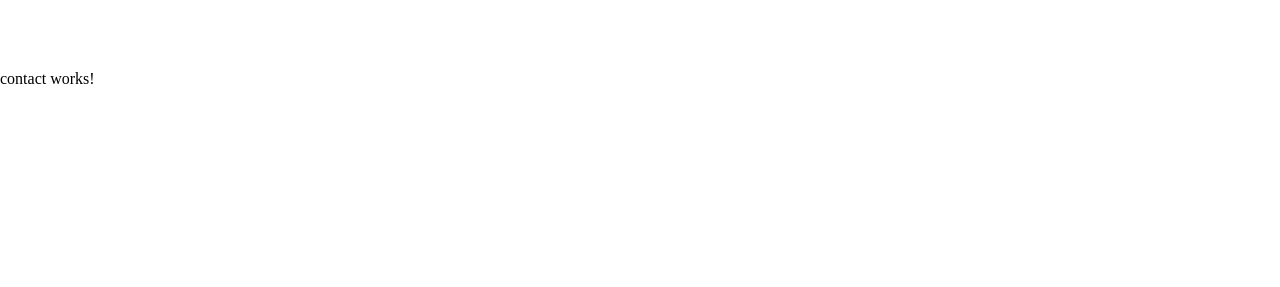
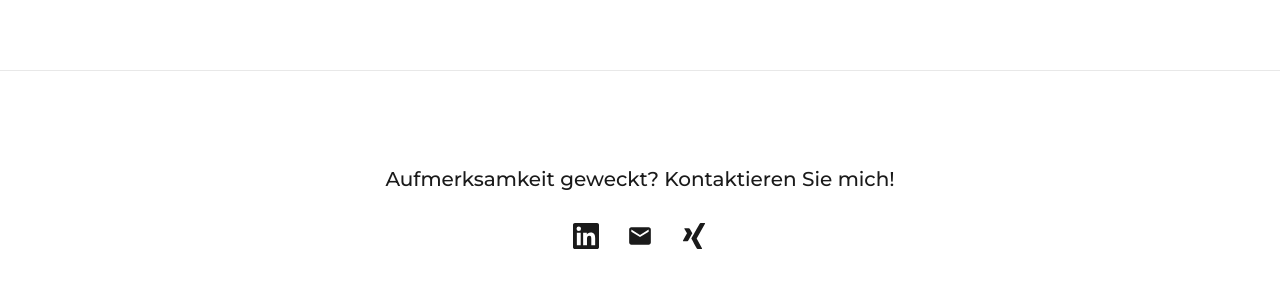
Before and after one commit to MotanuJora/onepager-persona, an Angular app: page / in a window 1280 px wide. Shown: the part 4080-4367 px from the top of the page. Before the commit the page ends 4168 px from the top, so only its background shows below. Built offline with nearby package versions, Linux system fonts and the light colour scheme.

Commit message:
Add contact section with tagline and social media links

```diff
--- a/src/app/contact/contact.css
+++ b/src/app/contact/contact.css
@@ -0,0 +1,41 @@
+.contact {
+    display: flex;
+    flex-direction: column;
+    align-items: center;
+    justify-content: center;
+    padding: 6rem;
+    background-color: #ffffff;
+    font-family: 'Montserrat', sans-serif;
+    border-top: 1px solid #e8e8e8;
+}
+
+.contact-tagline {
+    font-size: 1.25rem;
+    font-weight: 500;
+    color: #1a1a1a;
+    margin-bottom: 2rem;
+    text-align: center;
+}
+
+.contact-links {
+    display: flex;
+    align-items: center;
+    gap: 1.75rem;
+}
+
+.contact-icon {
+    color: #1a1a1a;
+    display: flex;
+    align-items: center;
+    justify-content: center;
+    transition: opacity 0.2s ease;
+}
+
+.contact-icon:hover {
+    opacity: 0.45;
+}
+
+.contact-icon svg {
+    width: 26px;
+    height: 26px;
+}
--- a/src/app/contact/contact.html
+++ b/src/app/contact/contact.html
@@ -1 +1,25 @@
-<p>contact works!</p>
+<section class="contact">
+  <p class="contact-tagline">Aufmerksamkeit geweckt? Kontaktieren Sie mich!</p>
+
+  <div class="contact-links">
+
+    <a href="https://www.linkedin.com/in/" target="_blank" aria-label="LinkedIn" class="contact-icon">
+      <svg xmlns="http://www.w3.org/2000/svg" viewBox="0 0 24 24" fill="currentColor">
+        <path d="M20.45 20.45h-3.554v-5.569c0-1.328-.027-3.037-1.852-3.037-1.853 0-2.136 1.445-2.136 2.939v5.667H9.354V9h3.414v1.561h.046c.477-.9 1.637-1.85 3.37-1.85 3.601 0 4.267 2.37 4.267 5.455v6.284zM5.337 7.433a2.062 2.062 0 0 1-2.063-2.065 2.064 2.064 0 1 1 2.063 2.065zm1.782 13.019H3.555V9h3.564v11.452zM22.225 0H1.771C.792 0 0 .774 0 1.729v20.542C0 23.227.792 24 1.771 24h20.451C23.2 24 24 23.227 24 22.271V1.729C24 .774 23.2 0 22.222 0h.003z"/>
+      </svg>
+    </a>
+
+    <a href="mailto:maximiliantertiuc@gmail.com" aria-label="E-Mail" class="contact-icon">
+      <svg xmlns="http://www.w3.org/2000/svg" viewBox="0 0 24 24" fill="currentColor">
+        <path d="M20 4H4c-1.1 0-2 .9-2 2v12c0 1.1.9 2 2 2h16c1.1 0 2-.9 2-2V6c0-1.1-.9-2-2-2zm0 4-8 5-8-5V6l8 5 8-5v2z"/>
+      </svg>
+    </a>
+
+    <a href="https://www.xing.com/profile/" target="_blank" aria-label="Xing" class="contact-icon">
+      <svg xmlns="http://www.w3.org/2000/svg" viewBox="0 0 24 24" fill="currentColor">
+        <path d="M18.188 0c-.517 0-.741.325-.927.66 0 0-7.455 13.224-7.702 13.657.015.024 4.919 9.023 4.919 9.023.17.308.436.66.967.66h3.454c.211 0 .375-.078.463-.22.089-.151.089-.346-.009-.536l-4.879-8.916c-.004-.006-.004-.016 0-.022L22.139.756c.095-.191.097-.387.006-.535C22.056.078 21.894 0 21.686 0h-3.498zM3.648 4.74c-.211 0-.385.074-.473.216-.09.149-.078.339.02.531l2.34 4.05c.004.01.004.016 0 .021L1.86 16.051c-.099.188-.093.381 0 .529.085.142.239.234.45.234h3.461c.518 0 .766-.348.945-.667l3.734-6.609-2.378-4.155c-.172-.315-.434-.643-.962-.643H3.648z"/>
+      </svg>
+    </a>
+
+  </div>
+</section>
```
